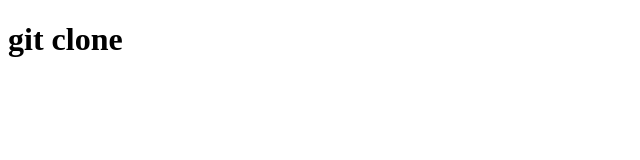
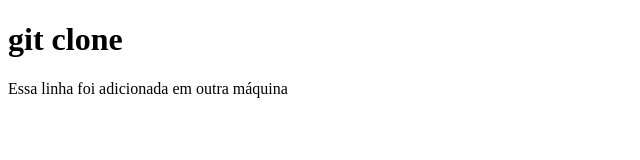
Before and after one commit to viniciusIunes/aula-github, a plain HTML site: page index.html in a window 1280 px wide. Shown: the whole page, without its empty margins (0-640 px from the left). Drawn offline with Linux system fonts and the light colour scheme.

Commit message:
add tag p

```diff
--- a/index.html
+++ b/index.html
@@ -8,5 +8,6 @@
   </head>
   <body>
     <h1>git clone</h1>
+    <p> Essa linha foi adicionada em outra máquina </p>
   </body>
 </html>
```
